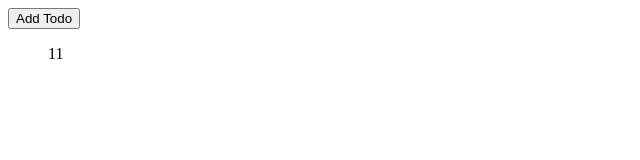
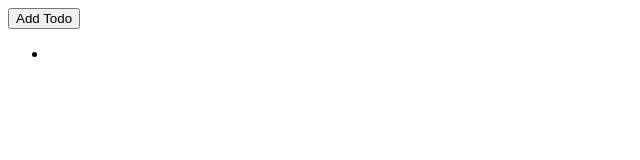
Before and after one commit to shaikwasef/react-redux_todo, a React (Create React App) app: page / in a window 1280 px wide. Both pictures are taken after a click on the button "Add Todo". Shown: the top 160 px of the page, without its empty margins (0-640 px from the left). Built offline with nearby package versions, Linux system fonts and the light colour scheme.

Commit message:
1 file modified

```diff
--- a/src/App.js
+++ b/src/App.js
@@ -9,13 +9,18 @@ import {toggleToDo} from "./actions/toggleToDo"
 var nextToDoID=0 ;
 
 export default function App(){
-  const todo = useSelector(state => state.todos);
-  console.log(todo);
+  const todos = useSelector(state => state.todos);
+  const list = todos.map((todo) =>  {
+    return (
+      <li key = {todo.id}>{todo.text}</li>
+    );
+  });
   const dispatch = useDispatch();
   return (
     <div>
       <button onClick = {() => dispatch(addToDo())}>Add Todo</button>
-      <ul>11
+      <ul>
+      {list}
       </ul>
     </div>
   );
```
